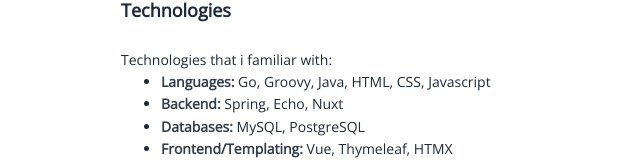
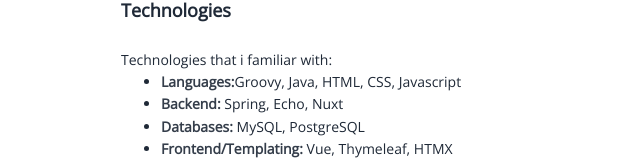
Before and after one commit to bondopangaji/bondopangaji.github.io, a Vue app: page /portfolio in a window 1280 px wide. Shown: the part 919-1080 px from the top of the page, without its empty margins (319-959 px from the left). Built offline with nearby package versions, Linux system fonts and the light colour scheme.

Commit message:
feat: rm go, still learning

```diff
--- a/src/components/Technologies.vue
+++ b/src/components/Technologies.vue
@@ -4,7 +4,7 @@
   <div class="tech-container">
     <div class="tech-description">Technologies that i familiar with: </div>
     <ul>
-      <li><span class="bold">Languages:</span> Go, Groovy, Java, HTML, CSS, Javascript</li>
+      <li><span class="bold">Languages:</span>Groovy, Java, HTML, CSS, Javascript</li>
       <li><span class="bold">Backend:</span> Spring, Echo, Nuxt</li>
       <li><span class="bold">Databases:</span> MySQL, PostgreSQL</li>
       <li><span class="bold">Frontend/Templating:</span> Vue, Thymeleaf, HTMX</li>
```
